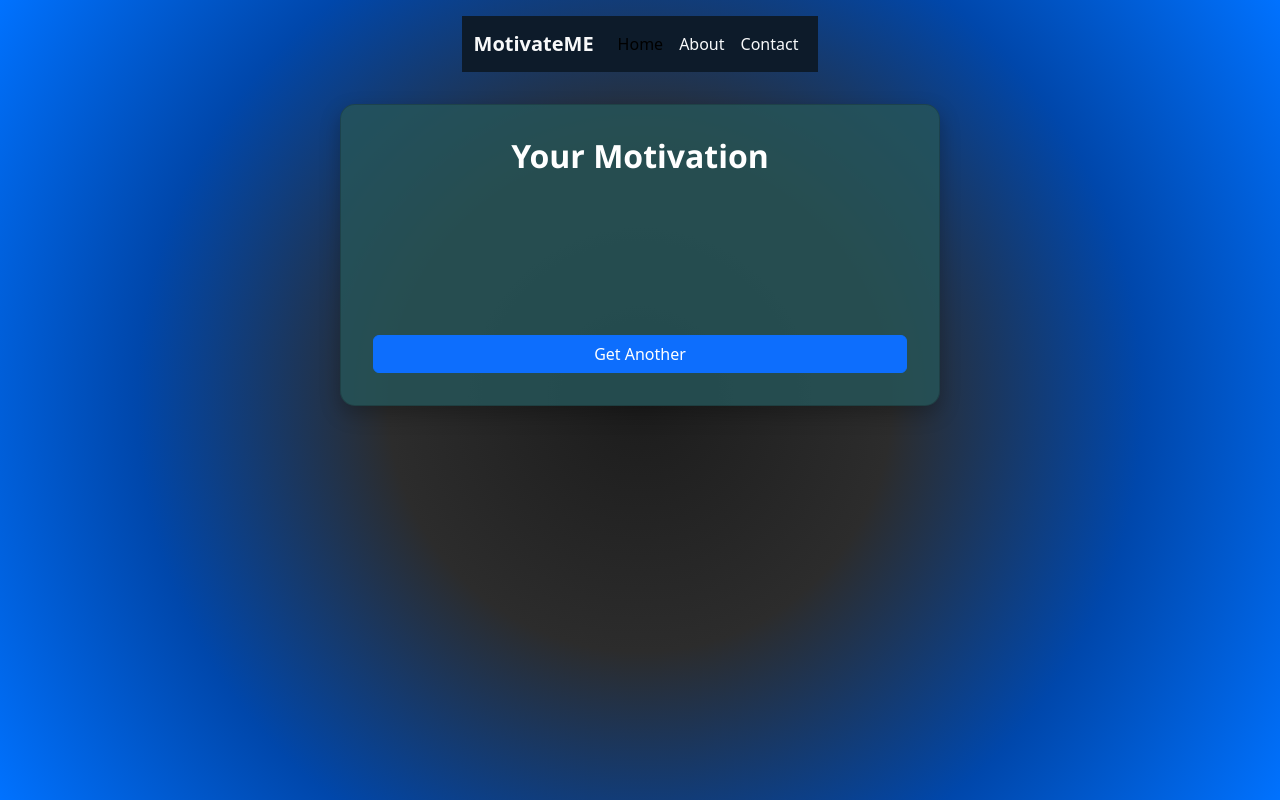
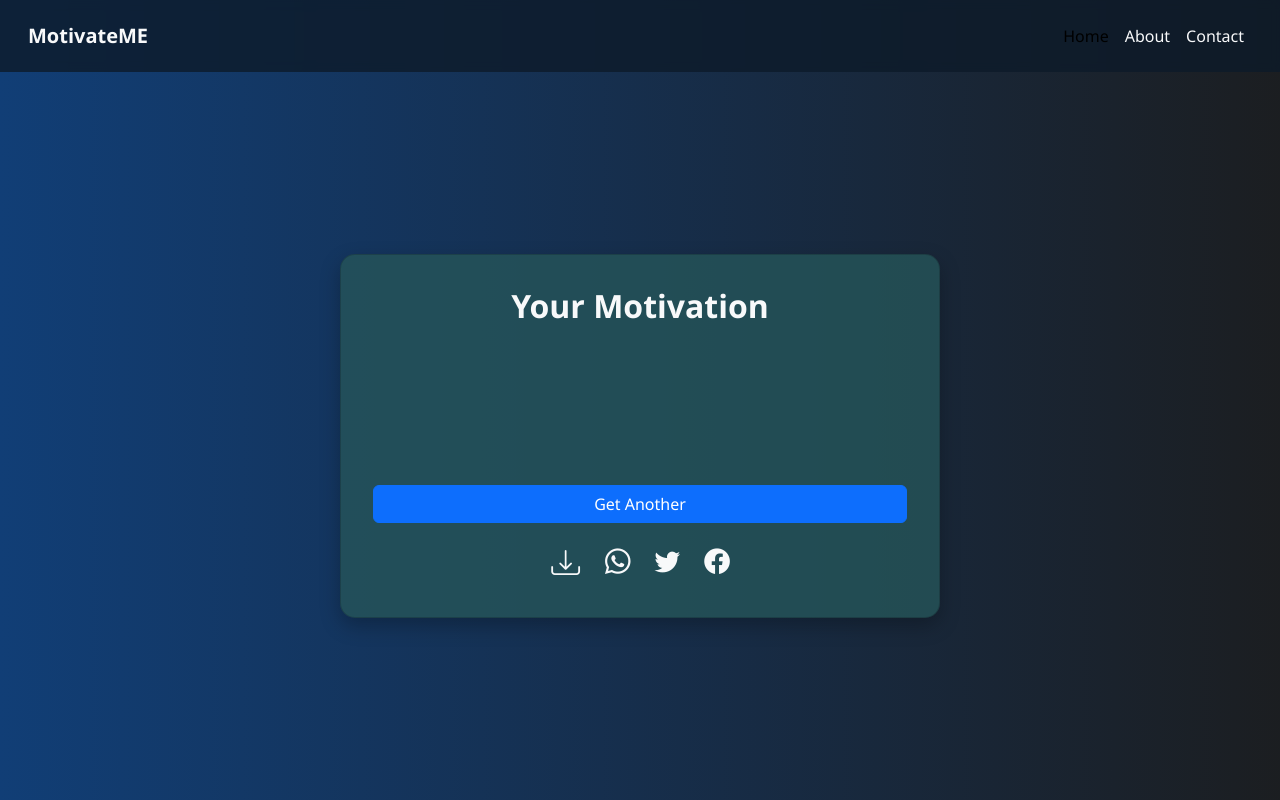
Before and after one commit to JayAby/MotivateM3, a Flask app: template templates/result.html in a window 1280 px wide. Run offline with Flask 3, Linux system fonts and the light colour scheme; the template is opened without the code that fills it, so the values that code supplies are empty; parts of the project's set-up code (start-up, migrations or seed data) failed here and were passed over.

Commit message:
Refactor code structure, add gradient background, download/share features, and render AI tables as HTML. Updated overall code structure for better organization Added gradient background to stimulate live background effect Implemented download and share functionalities Converted AI-generated tables to HTML format for rendering Next: Implement download functionality without buttons.

```diff
--- a/app.py
+++ b/app.py
@@ -53,7 +53,7 @@ def generate():
         raw_message = response.generated_text.strip()
 
     # Render with Markdown
-    message = markdown.markdown(raw_message)
+    message = markdown.markdown(raw_message, extensions=["tables", "fenced_code"])
 
 
     return render_template("result.html", message=message)
--- /dev/null
+++ b/templates/base.html
@@ -0,0 +1,162 @@
+<!DOCTYPE html>
+<html lang="en">
+<head>
+    <meta charset="UTF-8">
+    <meta name="viewport" content="width=device-width, initial-scale=1.0">
+    <title>{% block title %}MotivateME{% endblock %}</title>
+
+    <!-- Bootstrap CSS -->
+    <link href="https://cdn.jsdelivr.net/npm/bootstrap@5.3.3/dist/css/bootstrap.min.css" rel="stylesheet">
+    <!-- Bootstrap Icons -->
+    <link rel="stylesheet" href="https://cdn.jsdelivr.net/npm/bootstrap-icons@1.11.3/font/bootstrap-icons.css">
+
+    <!-- Custom CSS -->
+    <style>
+        /* Animate background gradient */
+        body{
+            height: 100vh;
+            margin: 0;
+            font-family: 'Segoe UI', Tahoma, Geneva, Verdana, sans-serif;
+            display: flex;
+            flex-direction: column;
+            animation: gradientShift 15s ease infinite;
+            background: linear-gradient(270deg, #1c1c1c, #0072ff, #00ffaa, #ff0072);
+            background-size: 800% 800%;
+        }
+
+        @keyframes gradientShift{
+            0%{ background-position: 0% 50%;}
+            50%{ background-position: 100% 50%;}
+            100%{ background-position: 0% 50%;}
+        }
+
+        /* Navbar */
+        .navbar-custom{
+            background-color: rgba(13, 27, 42, 0.8);
+            padding: 1rem;
+            backdrop-filter: blur(5px);
+        }
+
+        .navbar-custom .navbar-brand,
+        .navbar-custom .nav-link{
+            color: #f8f9fa;
+        }
+
+        .navbar-custom .nav-link:hover{
+            color: #00aaff;
+        }
+
+        /* Main Container */
+        .container-main{
+            flex: 1;
+            display: flex;
+            justify-content: center;
+            align-items: center;
+            padding: 1rem;
+        }
+
+        /* Card styling */
+        .card-custom{
+            background-color: rgba(38, 86, 89, 0.8);
+            border-radius: 15px;
+            padding: 2rem;
+            max-width: 600px;
+            width: 100%;
+            box-shadow: 0 8px 20px rgba(0,0,0,0.25);
+            text-align: center;
+            color: #f8f9fa;
+        }
+
+        h2{
+            font-family: 'Segoe UI', Tahoma, Geneva, Verdana, sans-serif;
+            font-weight: 700;
+            margin-bottom: 1.5rem;
+        }
+
+        label{
+            font-family: Georgia, 'Times New Roman', Times, serif;
+            color: #f8f9fa;
+        }
+
+        .motivation-text{
+            font-size: 1.2rem;
+            line-height: 1.8;
+            font-family: Georgia, 'Times New Roman', Times, serif;
+            color: #f8f9fa;
+            white-space: pre-wrap;
+            opacity: 0;
+            animation: fadeSlide 1.5s forwards;
+        }
+
+        .motivation-text table{
+            width: 100%;
+            border-collapse: collapse;
+            margin: 1rem auto;
+        }
+
+        .motivation-text th, .motivation-text td{
+            border: 1px solid #f8f9fa;
+            padding: 0.5rem;
+            text-align: center;
+        }
+
+        .motivation-text th{
+            background-color: rgba(17, 73, 203, 0.8)
+        }
+
+        .motivation-text td{
+            background-color: rgba(38,86,89, 0.6);
+        }
+
+        @keyframes fadeSlide{
+            to { opacity: 1; transform: translateY(0); }
+        }
+
+        /* Buttons */
+        .btn-primary{
+            background-color: #1149cb;
+            border-color: #1149cb;
+        }
+
+        .btn-primary:hover{
+            background-color: #2575fc;
+            border-color: #2575fc;
+        }
+
+        .btn-back{
+            margin-top: 2rem;
+            background-color: #0d6efd;
+            border-color: #0d6efd;
+            color: #fff;
+            font-weight: 500;
+        }
+
+        .btn-back:hover{
+            background-color: #0056d2;
+            border-color: #0056d2;
+        }
+    </style>
+</head>
+<body>
+    <!-- Navbar -->
+    <nav class="navbar navbar-expand-lg navbar-custom">
+        <div class="container-fluid">
+            <a class="navbar-brand fw-bold" href="/">MotivateME</a>
+            <div class="collapse navbar-collapse" id="navbarNav">
+                <ul class="navbar-nav ms-auto">
+                    <li class="nav-item"><a class="nav-link active" href="/">Home</a></li>
+                    <li class="nav-item"><a class="nav-link" href="#">About</a></li>
+                    <li class="nav-item"><a class="nav-link" href="##">Contact</a></li>
+                </ul>
+            </div>
+        </div>
+    </nav>
+
+    <!-- Main COntent -->
+    <div class="container-main">
+        {% block content %}{% endblock %}
+    </div>
+
+    <script src="https://cdn.jsdelivr.net/npm/bootstrap@5.3.3/dist/js/bootstrap.bundle.min.js"></script>
+</body>
+</html>
--- a/templates/result.html
+++ b/templates/result.html
@@ -1,128 +1,69 @@
-<!DOCTYPE html>
-<html lang="en">
-    <head>
-        <meta charset="UTF-8">
-        <meta name="viewport" content="width=device-wdith, initial-scale=1.0">
-        <title>MotivateME</title>
+{% extends "base.html" %}
 
-        <!-- Bootstrap CSS -->
-        <link href="https://cdn.jsdelivr.net/npm/bootstrap@5.3.3/dist/css/bootstrap.min.css" rel="stylesheet">
+{% block title %}Your Motivation{% endblock %}
 
-        <!-- Custom Styles -->
-        <style>
-            body {
-                background: radial-gradient(circle at center, #1c1c1c, #2c2c2c, #0047ab, #0072ff );
-                min-height: 100vh;
-                display: flex;
-                flex-direction: column;
-                align-items: center;
-                justify-content: flex-start;
-                padding: 1rem;
-            }
+{% block content %}
+<!-- Result Card -->
+<div class="card card-custom" id="motivation-card">
+    <h2>Your Motivation</h2>
+    <!-- Motivation Text -->
+    <p class="motivation-text">
+        {{ message|safe }}
+    </p>
 
-            .navbar-custom{
-                background-color: #0d1b2a;
-            }
+    <!-- Back Button Link -->
+    <a href="/" class="btn btn-back w-100 mt-3">Get Another</a>
 
-            .navbar-custom .navbar-brand,
-            .navbar-custom .nav-link{
-                color: #f8f9fa;
-            }
 
-            .navbar-custom .nav-link:hover{
-                color: #00aaff;
-            }
+    <!-- Share/ Download Section -->
+    <div class="d-flex justify-content-center align-items-center mt-3 gap-4" id="share-download">
+        <!-- Download as Image -->
+        <button id="download-btn" class="btn p-0 text-light" title="Download as Image">
+            <i class="bi bi-download" style="font-size: 1.8rem;"></i>
+        </button>
 
-            .card-custom{
-                background-color: #265659d2;
-                border-radius: 15px;
-                padding: 2rem;
-                max-width: 600px;
-                width: 100%;
-                box-shadow: 0 8px 20px rgba(0, 0, 0, 0.25);
-                text-align: center;
-                margin-top: 2rem;
-                color: #f8f9fa;
-            }
+        <!-- Whatsapp Share -->
+        <a id="whatsapp-share" target="_blank" class="text-light" title="Share on Whatsapp">
+            <i class="bi bi-whatsapp" style="font-size: 1.6rem;"></i>
+        </a>
 
-            h2{
-                font-family: 'Segoe UI', Tahoma, Geneva, Verdana, sans-serif;
-                font-weight: 700;
-                margin-bottom: 1.5rem;
-                color: #ffffff;
-            }
+        <!-- Twitter Share -->
+        <a id="twitter-share" target="_blank" class="text-light" title="Share on Twitter">
+            <i class="bi bi-twitter" style="font-size: 1.6rem;"></i>
+        </a>
 
-            .motivation-text{
-                font-size: 1.2rem;
-                line-height: 1.8;
-                font-family: Georgia, 'Times New Roman', Times, serif;
-                color: #f8f9fa;
-                white-space: pre-wrap; /* Keeps line breaks from python */
-                opacity: 0;
-                animation: fadeSlide 1.5s forwards;
-            }
+        <!-- Facebook Share -->
+        <a id="facebook-share" target="_blank" class="text-light" title="Share on Facebook">
+            <i class="bi bi-facebook" style="font-size: 1.6rem;"></i>
+        </a>
+    </div>
+</div>
 
-            .btn-back{
-                margin-top: 2rem;
-                background-color: #0d6efd;
-                border-color: #0d6efd;
-                color: #fff;
-                font-weight: 500;
-            }
+<script src="https://cdnjs.cloudflare.com/ajax/libs/html2canvas/1.4.1/html2canvas.min.js"></script>
+<script>
+    const card = document.querySelector('.card-custom');
+    const messageText = card.querySelector('.motivation-text').innerText;
 
-            .btn-back:hover{
-                background-color: #0056d2;
-                border-color: #0056d2;
-            }
+    // Social links
+    document.getElementById('whatsapp-share').href = `https://wa.me/?text=${encodeURIComponent(messageText)}`;
+    document.getElementById('twitter-share').href = `https://twitter.com/intent/tweet?text=${encodeURIComponent(messageText)}`;
+    document.getElementById('facebook-share').href = `https://www.facebook.com/sharer/sharer.php?u=${encodeURIComponent(messageText)}`;
 
-            /* Fade-in animation */
-            @keyframes fadeSlide {
-                to {
-                    opacity: 1;
-                    transform: translateY(0);
-                }
-            }
-        </style>
-    </head>
-    <body>
+    // Download card as image
+    document.getElementById('download-btn').addEventListener('click', () => {
+        const shareSection = document.getElementById('share-download');
+        shareSection.style.display = 'none'; // hide buttons temporarily
 
-        <!-- Navbar -->
-         <nav class="navbar navbar-expand-lg navbar-custom">
-            <div class="container-fluid">
-                <a class="navbar-brand fw-bold" href="#">MotivateME</a>
-                <button class="navbar-toggler" type="button" data-bs-toggle="collapse" data-bs-target="#navbarNav">
-                    <span class="navbar-toggler-icon"></span>
-                </button>
-                <div class="collapse navbar-collapse" id="navbarNav">
-                    <ul class="navbar-nav ms-auto">
-                        <li class="nav-item">
-                            <a class="nav-link active" href="#">Home</a>
-                        </li>
-                        <li class="nav-item">
-                            <a class="nav-link" href="#">About</a>
-                        </li>
-                        <li class="nav-item">
-                            <a class="nav-link" href="#">Contact</a>
-                        </li>
-                    </ul>
-                </div>
-            </div>
-         </nav>
+        html2canvas(card).then(canvas =>{
+            const link = document.createElement('a');
+            link.download = 'motivation.png';
+            link.href = canvas.toDataURL();
+            link.click();
+        }).finally(() => {
+            shareSection.style.display = 'flex';
+        });
+    });
+</script>
 
-         <!-- Result Card -->
-          <div class="card card-custom">
-            <h2>Your Motivation</h2>
 
-            <!-- Motivation Text -->
-             <p class="motivation-text">
-                {{ message|safe }}
-            </p>
-
-            <!-- Back Button -->
-            <a href="/" class="btn btn-back w-100 mt-3">Get Another</a>
-        </div>
-
-    <script src="https://cdn.jsdelivr.net/npm/bootstrap@5.3.3/dist/js/bootstrap.bundle.min.js"></script>
-
-    </body>
-</html>
+{% endblock %}
```
Also changed, not shown: templates/index.html (+19 -89 lines).
